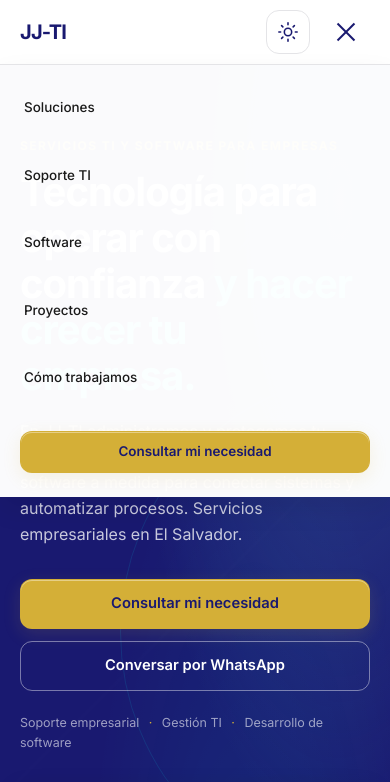
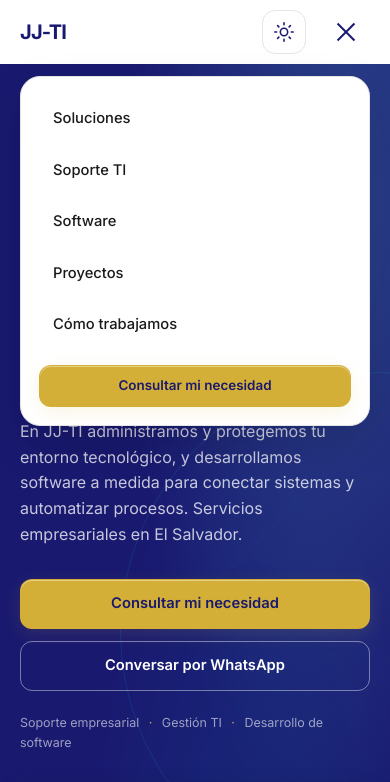
Before and after one commit to JJ-TI/jj-ti-landing, a plain HTML site: page experimental/problemas/index.html in a window 390 px wide. Both pictures are taken after a click on the button "Abrir menú". Shown: the top 782 px of the page. Drawn offline with Linux system fonts and the light colour scheme.

Commit message:
preview: cabecera con espacio y menú flotante (#39)

```diff
--- a/experimental/problemas/css/interactions.css
+++ b/experimental/problemas/css/interactions.css
@@ -79,7 +79,7 @@
   }
   .diagnosis-form .form-status { transition: opacity 180ms ease, background-color 180ms ease; }
 }
-@media (max-width: 767px) and (prefers-reduced-motion: no-preference) {
+@media (max-width: 1023px) and (prefers-reduced-motion: no-preference) {
   .main-nav.is-open { animation: menu-reveal 180ms cubic-bezier(.2, .75, .25, 1) both; }
 }
 @keyframes menu-reveal {
--- a/experimental/problemas/css/theme.css
+++ b/experimental/problemas/css/theme.css
@@ -39,10 +39,10 @@
 :root[data-theme="dark"] .theme-toggle .theme-moon { opacity: 1; transform: none; }
 .theme-toggle:hover { border-color: var(--color-secondary); background-color: var(--color-background); }
 .theme-toggle:focus-visible { outline: 3px solid var(--color-focus); outline-offset: 4px; }
-.header__inner { gap: 16px; }
-.header__inner .theme-control { margin-left: auto; order: 2; }
+.header__inner { gap: 28px; }
+.header__inner .theme-control { margin-left: 4px; order: 2; }
 .header__inner .nav-toggle { order: 3; }
-.header__inner .main-nav { order: 1; }
+.header__inner .main-nav { order: 1; margin-left: auto; gap: 30px; }
 .document-page > .theme-control { margin-left: auto; margin-bottom: 24px; }
 .specialties { padding-block: 22px; background: var(--color-surface); }
 .specialties .specialties__inner { display: grid; grid-template-columns: repeat(5, minmax(0, 1fr)); gap: 12px; min-height: 0; overflow: visible; white-space: normal; padding-block: 0; }
@@ -80,7 +80,8 @@
 :root[data-theme="dark"] .software-scene { background: #f1f6fa; --color-secondary: #35658d; }
 :root[data-theme="dark"] .design-cursor { color: #191970; }
 @media (max-width: 1150px) and (min-width: 768px) {
-  .main-nav { gap: 14px; font-size: .8rem; }
+  .header__inner { gap: 22px; }
+  .header__inner .main-nav { gap: 22px; font-size: .85rem; }
   .brand__text { display: none; }
 }
 @media (max-width: 900px) {
@@ -98,3 +99,38 @@
 .theme-control[hidden] { display: none !important; }
 :root.theme-changing *, :root.theme-changing *::before, :root.theme-changing *::after { transition: none !important; }
 :root[data-theme="dark"] .button--secondary { background: #3349a4; border-color: #7c91e4; }
+
+/* Cabecera #39: marca, navegación y utilidades con espacio propio. */
+.site-header .main-nav > .button { margin-left: 8px; }
+@media (max-width: 1023px) {
+  .header__inner { gap: 18px; }
+  .header__inner .theme-control { margin-left: auto; }
+  .site-header .nav-toggle { display: block; }
+  .site-header .main-nav {
+    position: fixed;
+    inset: calc(var(--header-height) + 12px) 24px auto auto;
+    display: none;
+    flex-direction: column;
+    align-items: stretch;
+    width: min(400px, calc(100% - 48px));
+    max-height: calc(100dvh - var(--header-height) - 36px);
+    overflow-y: auto;
+    gap: 4px;
+    margin: 0;
+    padding: 18px;
+    font-size: .92rem;
+    border: 1px solid var(--color-border);
+    border-radius: 20px;
+    background: var(--color-surface);
+    box-shadow: 0 18px 45px rgba(0, 0, 0, .14);
+  }
+  .site-header .main-nav.is-open { display: flex; }
+  .site-header .main-nav a:not(.button) { padding: 12px 14px; border-radius: 10px; }
+  .site-header .main-nav a:not(.button):hover { background: var(--color-background); }
+  .site-header .main-nav a:not(.button)::after { inset: auto 14px 6px; width: auto; }
+  .site-header .main-nav > .button { margin: 12px 0 0; }
+}
+@media (max-width: 767px) {
+  .header__inner { gap: 20px; }
+  .site-header .main-nav { right: 20px; width: calc(100% - 40px); }
+}
--- a/experimental/problemas/js/navigation.js
+++ b/experimental/problemas/js/navigation.js
@@ -49,6 +49,6 @@
   });
 
   window.addEventListener('resize', () => {
-    if (window.innerWidth > 767) closeMenu();
+    if (window.innerWidth > 1023) closeMenu();
   });
 })();
```
